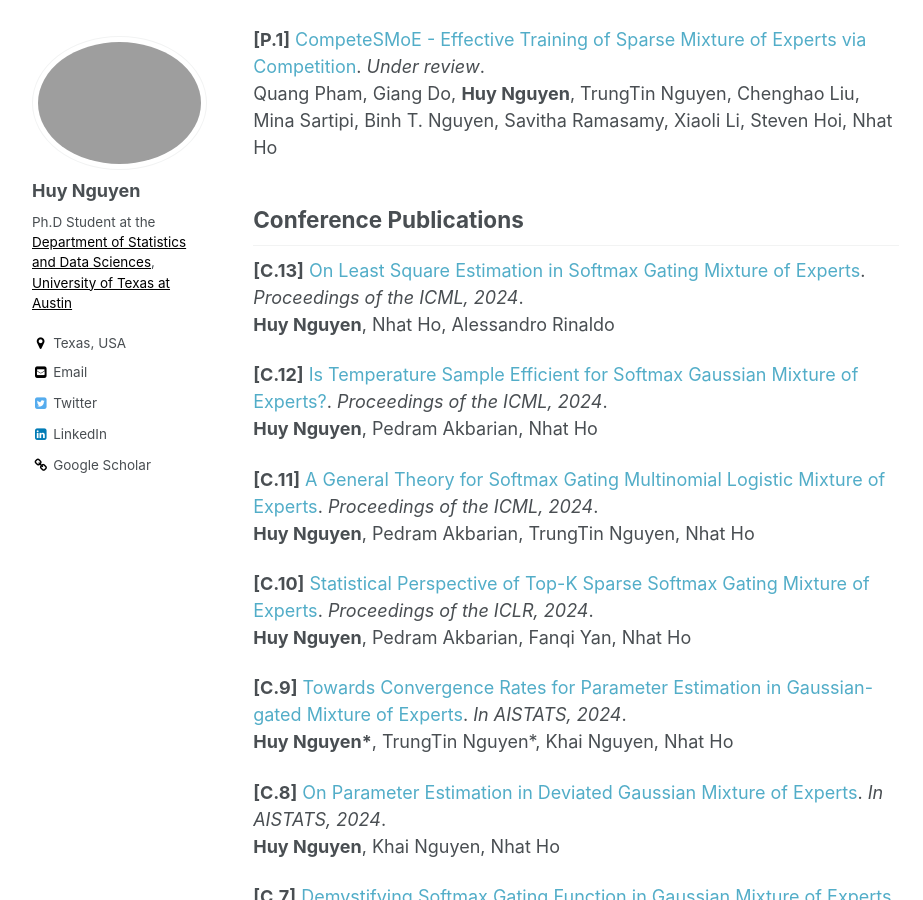
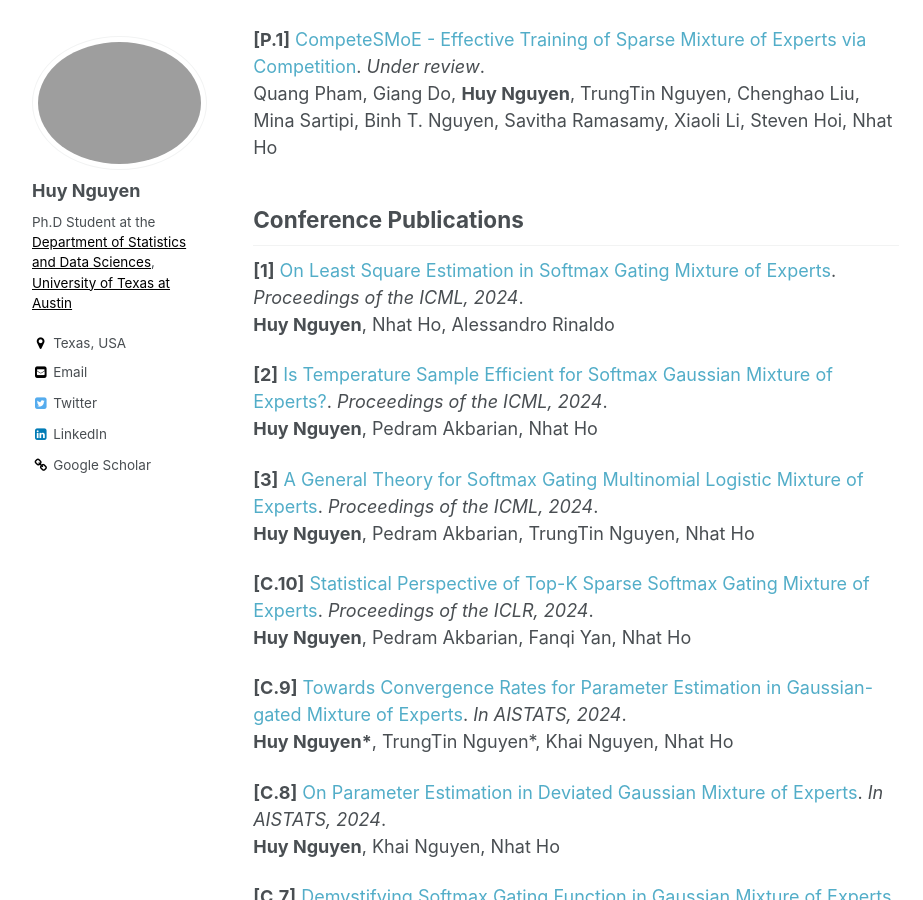
Before and after one commit to snowwhite2011/huyentrang0811.github.io, a Jekyll site: the page built from _pages/articles.md, in a window 1280 px wide and 900 px high, scrolled down 728 px. Shown: the whole window, without its empty margins (86-1009 px from the left). Built offline with Jekyll 4.4.1, drawn with Linux system fonts in a browser that asks for light colours.

Commit message:
Update articles.md

```diff
--- a/_pages/articles.md
+++ b/_pages/articles.md
@@ -31,13 +31,13 @@ Quang Pham, Giang Do, <b>Huy Nguyen</b>, TrungTin Nguyen, Chenghao Liu, Mina Sar
 
 ## Conference Publications
 
-**[C.13]** [On Least Square Estimation in Softmax Gating Mixture of Experts](https://arxiv.org/pdf/2402.02952.pdf). *Proceedings of the ICML, 2024*. <br/>
+**[1]** [On Least Square Estimation in Softmax Gating Mixture of Experts](https://arxiv.org/pdf/2402.02952.pdf). *Proceedings of the ICML, 2024*. <br/>
 <b>Huy Nguyen</b>, Nhat Ho, Alessandro Rinaldo
 
-**[C.12]** [Is Temperature Sample Efficient for Softmax Gaussian Mixture of Experts?](https://arxiv.org/pdf/2401.13875.pdf). *Proceedings of the ICML, 2024*. <br/>
+**[2]** [Is Temperature Sample Efficient for Softmax Gaussian Mixture of Experts?](https://arxiv.org/pdf/2401.13875.pdf). *Proceedings of the ICML, 2024*. <br/>
 <b>Huy Nguyen</b>, Pedram Akbarian, Nhat Ho
 
-**[C.11]** [A General Theory for Softmax Gating Multinomial Logistic Mixture of Experts](https://arxiv.org/pdf/2310.14188.pdf). *Proceedings of the ICML, 2024*. <br/>
+**[3]** [A General Theory for Softmax Gating Multinomial Logistic Mixture of Experts](https://arxiv.org/pdf/2310.14188.pdf). *Proceedings of the ICML, 2024*. <br/>
 <b>Huy Nguyen</b>, Pedram Akbarian, TrungTin Nguyen, Nhat Ho
 
 **[C.10]** [Statistical Perspective of Top-K Sparse Softmax Gating Mixture of Experts](https://arxiv.org/pdf/2309.13850.pdf). *Proceedings of the ICLR, 2024*. <br/>
```
